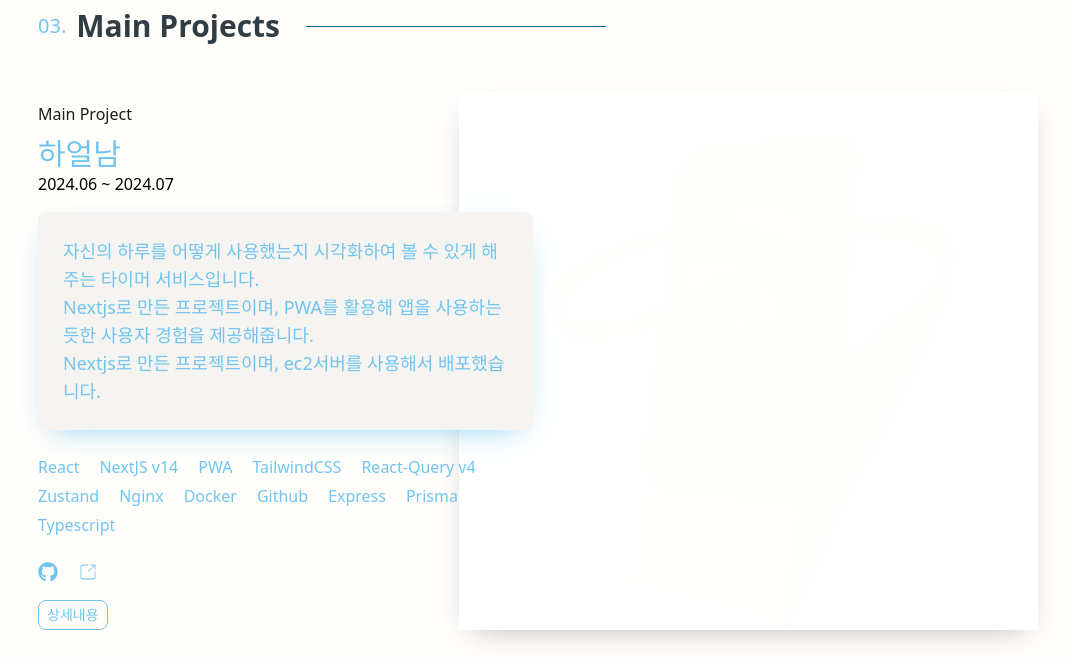
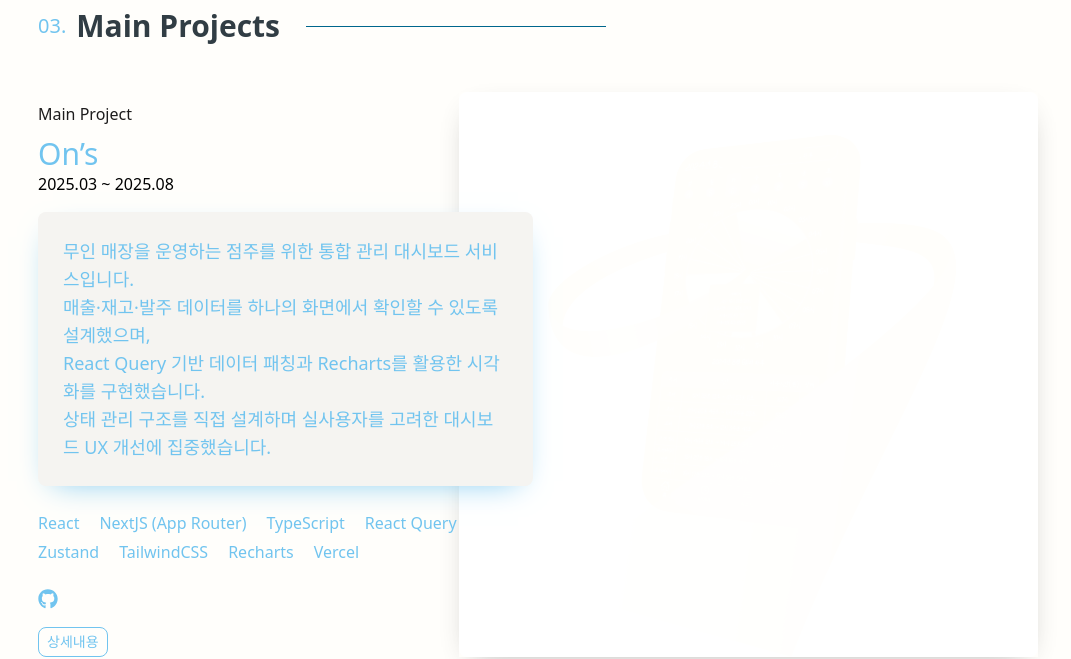
Before and after one commit to DecidedCard/portfolio, a Next.js app: page / in a window 1280 px wide. Shown: the part 3020-3679 px from the top of the page, without its empty margins (102-1173 px from the left). Built offline with nearby package versions, Linux system fonts and the light colour scheme.

Commit message:
Update: Project data update

```diff
--- a/src/constant/projectData.tsx
+++ b/src/constant/projectData.tsx
@@ -5,34 +5,31 @@ import Link from 'next/link'
 
 const PROJECT_DATA: Project[] = [
   {
-    title: '하얼남',
-    date: '2024.06 ~ 2024.07',
+    title: 'On’s',
+    date: '2025.03 ~ 2025.08',
     serviceMaintain: '',
-    description: `자신의 하루를 어떻게 사용했는지 시각화하여 볼 수 있게 해주는 타이머 서비스입니다.
-		Nextjs로 만든 프로젝트이며, PWA를 활용해 앱을 사용하는 듯한 사용자 경험을 제공해줍니다.
-		Nextjs로 만든 프로젝트이며, ec2서버를 사용해서 배포했습니다.
+    description: `무인 매장을 운영하는 점주를 위한 통합 관리 대시보드 서비스입니다.
+매출·재고·발주 데이터를 하나의 화면에서 확인할 수 있도록 설계했으며,
+React Query 기반 데이터 패칭과 Recharts를 활용한 시각화를 구현했습니다.
+상태 관리 구조를 직접 설계하며 실사용자를 고려한 대시보드 UX 개선에 집중했습니다.
     `,
     skillList: [
       'React',
-      'NextJS v14',
-      'PWA',
+      'NextJS (App Router)',
+      'TypeScript',
+      'React Query',
+      'Zustand',
       'TailwindCSS',
-      'React-Query v4',
-      'Zustand',
-      'Nginx',
-      'Docker',
-      'Github',
-      'Express',
-      'Prisma',
-      'Typescript',
+      'Recharts',
+      'Vercel',
     ],
     linkList: (
       <>
-        <Link href={'https://github.com/SeungYn/haalnam'} target="_blank">
+        <Link
+          href={'https://github.com/DecidedCard/On-s-FE.git'}
+          target="_blank"
+        >
           <GitHubIcon size={20} />
-        </Link>
-        <Link href={'https://haalnam.site'} target="_blank">
-          <ShareIcon size={20} />
         </Link>
       </>
     ),
```
